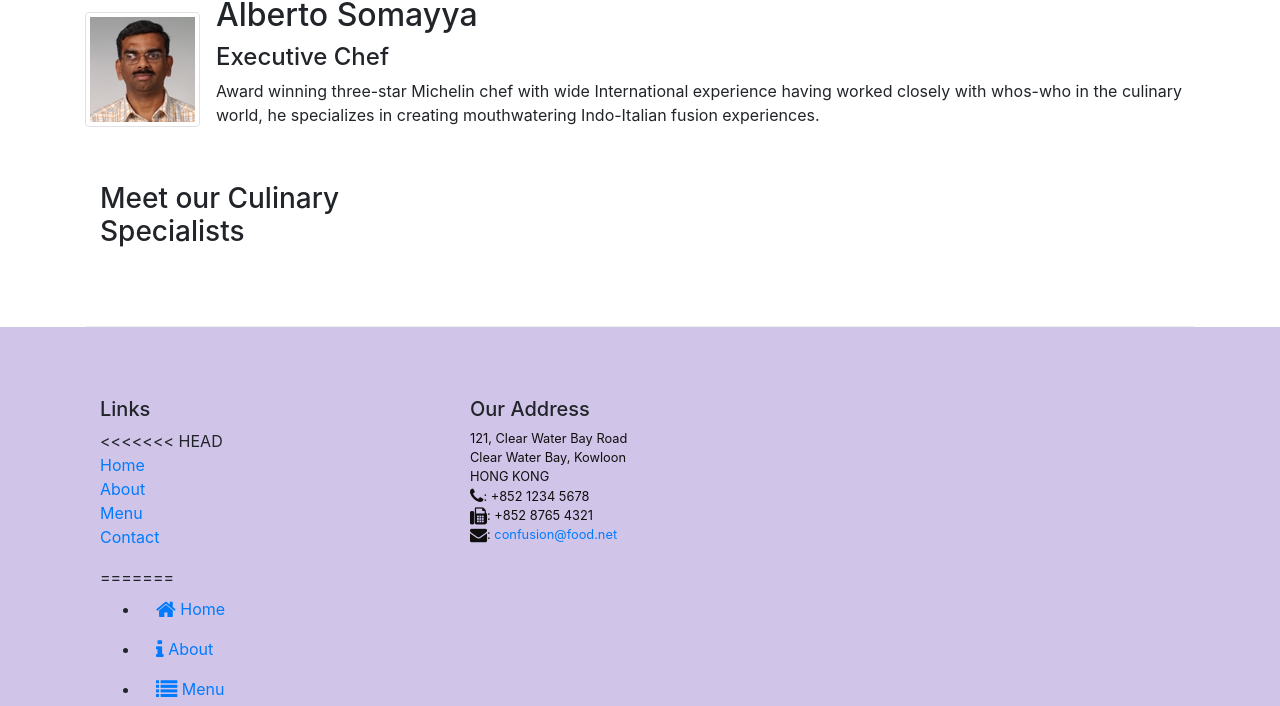
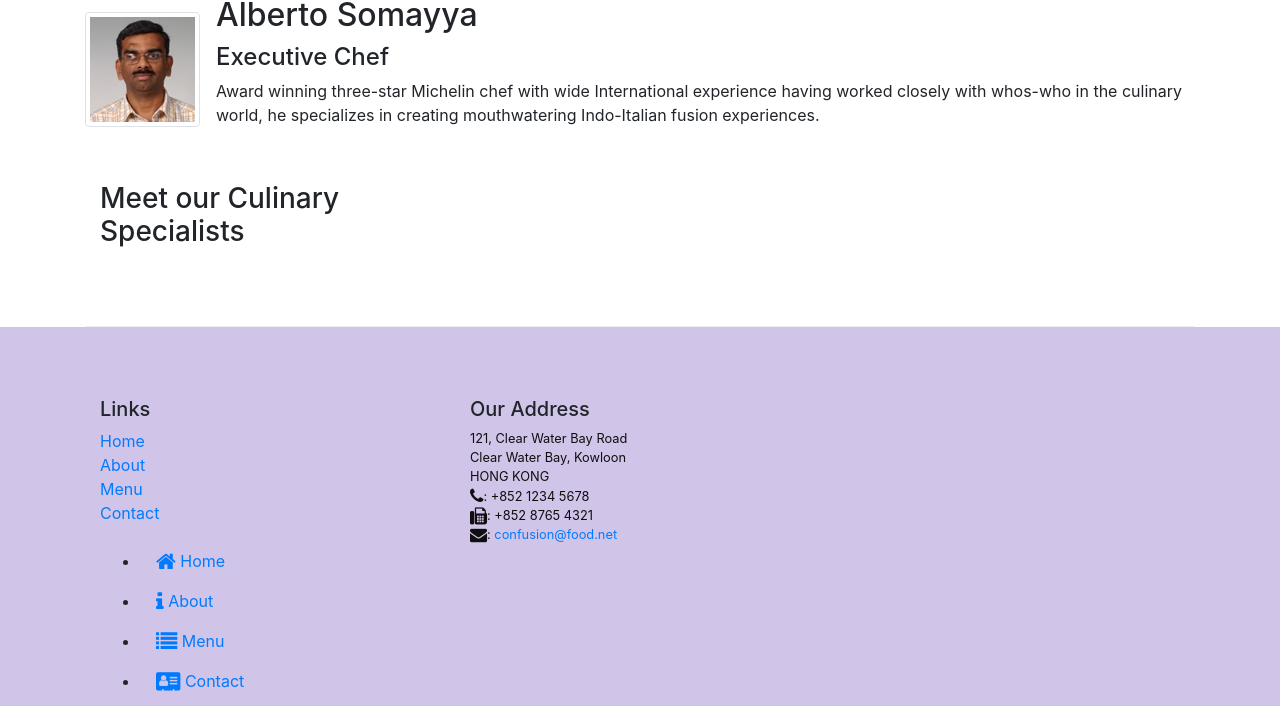
Before and after one commit to SrajanJain1/conFusion, a website: page index.html in a window 1280 px wide. Shown: the part 1207-1913 px from the top of the page. Drawn offline with nearby package versions, Linux system fonts and the light colour scheme; files whose address does not match are found by name.

Commit message:
Update index.html

```diff
--- a/index.html
+++ b/index.html
@@ -102,21 +102,19 @@
             <div class="row row-content">
                 <div class="col-12 col-sm-4 align-self-center">
                     <h5>Links</h5>
-<<<<<<< HEAD
                     <ul class = "list-unstyled">
                         <li><a href="#">Home</a></li>
                         <li><a href="./aboutus.html">About</a></li>
                         <li><a href="#">Menu</a></li>
                         <li><a href="#">Contact</a></li>
                     </ul>
-=======
+
                 <ul>
                     <li class="nav-item active"><a class="nav-link" href="#"><span class="fa fa-home fa-lg"></span> Home</a></li>
                     <li class="nav-item"><a class="nav-link" href="./aboutus.html"><span class="fa fa-info fa-lg"></span> About</a></li>
                     <li class="nav-item"><a class="nav-link" href="#"><span class="fa fa-list fa-lg"></span> Menu</a></li>
                     <li class="nav-item"><a class="nav-link" href="./contactus.html"><span class="fa fa-address-card fa-lg"></span> Contact</a></li>
                 </ul>
->>>>>>> d7e45b2... week 2
                 </div>
                 <div class ="col-7 col-sm-5">
                     <h5>Our Address</h5>
```
